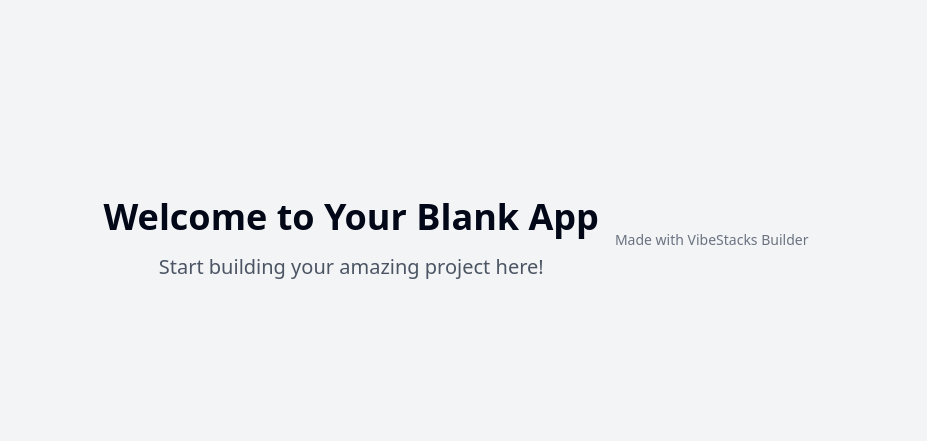
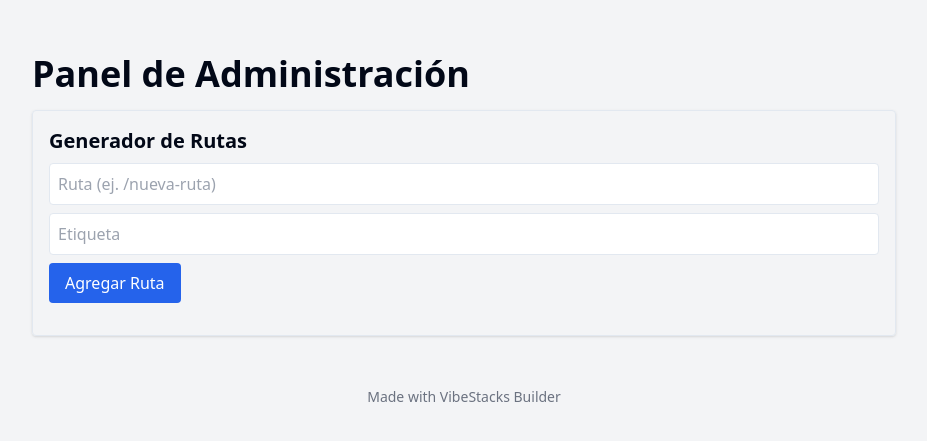
Before and after one commit to jacar/Demologisticapdvsa, a React (Vite) app: page / in a window 1280 px wide. Shown: the part 161-602 px from the top of the page, without its empty margins (176-1103 px from the left). Built offline with nearby package versions, Linux system fonts and the light colour scheme.

Commit message:
[dyad] wrote 4 file(s), renamed 1 file(s)

```diff
--- a/src/App.tsx
+++ b/src/App.tsx
@@ -2,11 +2,30 @@ import { Toaster } from "@/components/ui/toaster";
 import { Toaster as Sonner } from "@/components/ui/sonner";
 import { TooltipProvider } from "@/components/ui/tooltip";
 import { QueryClient, QueryClientProvider } from "@tanstack/react-query";
-import { BrowserRouter, Routes, Route } from "react-router-dom";
+import { BrowserRouter, Routes, Route, useNavigate } from "react-router-dom";
 import Index from "./pages/Index";
 import NotFound from "./pages/NotFound";
 
+// Importar función para obtener las rutas guardadas
+import { getStoredRoutes } from "@/utils/routes";
+
 const queryClient = new QueryClient();
+
+const DynamicRoutes = () => {
+  const storedRoutes = getStoredRoutes();
+
+  return (
+    <>
+      {storedRoutes.map((route, index) => (
+        <Route
+          key={index}
+          path={route.path}
+          element={<div>{route.label}</div>} // Puedes reemplazar esto por el componente que quieras renderizar
+        />
+      ))}
+    </>
+  );
+};
 
 const App = () => (
   <QueryClientProvider client={queryClient}>
@@ -16,7 +35,7 @@ const App = () => (
       <BrowserRouter>
         <Routes>
           <Route path="/" element={<Index />} />
-          {/* ADD ALL CUSTOM ROUTES ABOVE THE CATCH-ALL "*" ROUTE */}
+          {/* Rutas dinámicas */}
           <Route path="*" element={<NotFound />} />
         </Routes>
       </BrowserRouter>
--- /dev/null
+++ b/src/components/admin/RouteGenerator.tsx
@@ -0,0 +1,79 @@
+"use client";
+
+import { useState, useEffect } from "react";
+
+interface Route {
+  path: string;
+  label: string;
+  component?: string; // Aquí puedes extender para más opciones
+}
+
+const RouteGenerator = () => {
+  const [routes, setRoutes] = useState<Route[]>(() => {
+    const stored = localStorage.getItem("customRoutes");
+    return stored ? JSON.parse(stored) : [];
+  });
+  const [path, setPath] = useState("");
+  const [label, setLabel] = useState("");
+
+  useEffect(() => {
+    localStorage.setItem("customRoutes", JSON.stringify(routes));
+  }, [routes]);
+
+  const handleAddRoute = () => {
+    if (path && label) {
+      setRoutes([...routes, { path, label }]);
+      setPath("");
+      setLabel("");
+    }
+  };
+
+  const handleRemoveRoute = (index: number) => {
+    const newRoutes = [...routes];
+    newRoutes.splice(index, 1);
+    setRoutes(newRoutes);
+  };
+
+  return (
+    <div className="border p-4 rounded shadow mb-4">
+      <h2 className="text-xl font-semibold mb-2">Generador de Rutas</h2>
+      <div className="mb-2">
+        <input
+          className="border p-2 rounded w-full mb-2"
+          placeholder="Ruta (ej. /nueva-ruta)"
+          value={path}
+          onChange={(e) => setPath(e.target.value)}
+        />
+        <input
+          className="border p-2 rounded w-full"
+          placeholder="Etiqueta"
+          value={label}
+          onChange={(e) => setLabel(e.target.value)}
+        />
+      </div>
+      <button
+        className="bg-blue-600 text-white px-4 py-2 rounded"
+        onClick={handleAddRoute}
+      >
+        Agregar Ruta
+      </button>
+      <ul className="mt-4 space-y-2">
+        {routes.map((route, index) => (
+          <li key={index} className="flex justify-between items-center">
+            <span>
+              {route.label} - {route.path}
+            </span>
+            <button
+              className="text-red-500"
+              onClick={() => handleRemoveRoute(index)}
+            >
+              eliminar
+            </button>
+          </li>
+        ))}
+      </ul>
+    </div>
+  );
+};
+
+export default RouteGenerator;
--- a/src/pages/Index.tsx
+++ b/src/pages/Index.tsx
@@ -1,17 +1,21 @@
-// Update this page (the content is just a fallback if you fail to update the page)
+import { MadeWithVibeStacks } from "@/components/made-with-vibestacks";
+import dynamic from "next/dynamic";
 
-import { MadeWithVibeStacks } from "@/components/made-with-vibestacks";
+const RouteGenerator = dynamic(() => import("@/components/admin/RouteGenerator"), {
+  ssr: false,
+});
 
 const Index = () => {
   return (
-    <div className="min-h-screen flex items-center justify-center bg-gray-100">
-      <div className="text-center">
-        <h1 className="text-4xl font-bold mb-4">Welcome to Your Blank App</h1>
-        <p className="text-xl text-gray-600">
-          Start building your amazing project here!
-        </p>
+    <div className="min-h-screen flex flex-col items-center justify-center bg-gray-100">
+      <div className="w-full max-w-4xl p-4">
+        <h1 className="text-4xl font-bold mb-4">Panel de Administración</h1>
+        <RouteGenerator />
+        {/* aquí puedes agregar más componentes de admin si quieres */}
+        <div className="mt-8">
+          <MadeWithVibeStacks />
+        </div>
       </div>
-      <MadeWithVibeStacks />
     </div>
   );
 };
--- /dev/null
+++ b/src/utils/routes.ts
@@ -0,0 +1,4 @@
+export const getStoredRoutes = () => {
+  const stored = localStorage.getItem("customRoutes");
+  return stored ? JSON.parse(stored) : [];
+};
--- a/src/utils/toast.ts
+++ /dev/null
@@ -1,17 +0,0 @@
-import { toast } from "sonner";
-
-export const showSuccess = (message: string) => {
-  toast.success(message);
-};
-
-export const showError = (message: string) => {
-  toast.error(message);
-};
-
-export const showLoading = (message: string) => {
-  return toast.loading(message);
-};
-
-export const dismissToast = (toastId: string) => {
-  toast.dismiss(toastId);
-};
```
